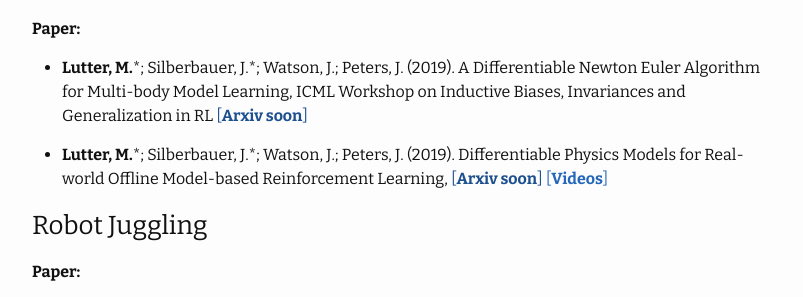
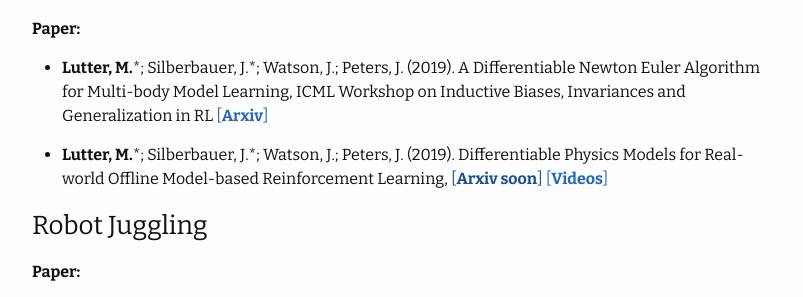
Before and after one commit to milutter/milutter.github.io, a Jekyll site: the page built from index.md, in a window 1280 px wide. Shown: the part 1641-1938 px from the top of the page, without its empty margins (238-1041 px from the left). Built offline with Jekyll 4.4.1, drawn with Linux system fonts in a browser that asks for light colours.

Commit message:
updated link

```diff
--- a/index.md
+++ b/index.md
@@ -87,7 +87,7 @@ Conference on Robot Learning (CoRL)
 * **Lutter, M.**\*; Silberbauer, J.\*; Watson, J.; Peters, J. (2019).
 A Differentiable Newton Euler Algorithm for Multi-body Model Learning,
 ICML Workshop on Inductive Biases, Invariances and Generalization in RL
-[[**Arxiv soon**]]()
+[[**Arxiv**]](https://arxiv.org/pdf/2010.09802.pdf)
 
 * **Lutter, M.**\*; Silberbauer, J.\*; Watson, J.; Peters, J. (2019).
 Differentiable Physics Models for Real-world Offline Model-based Reinforcement Learning,
```
